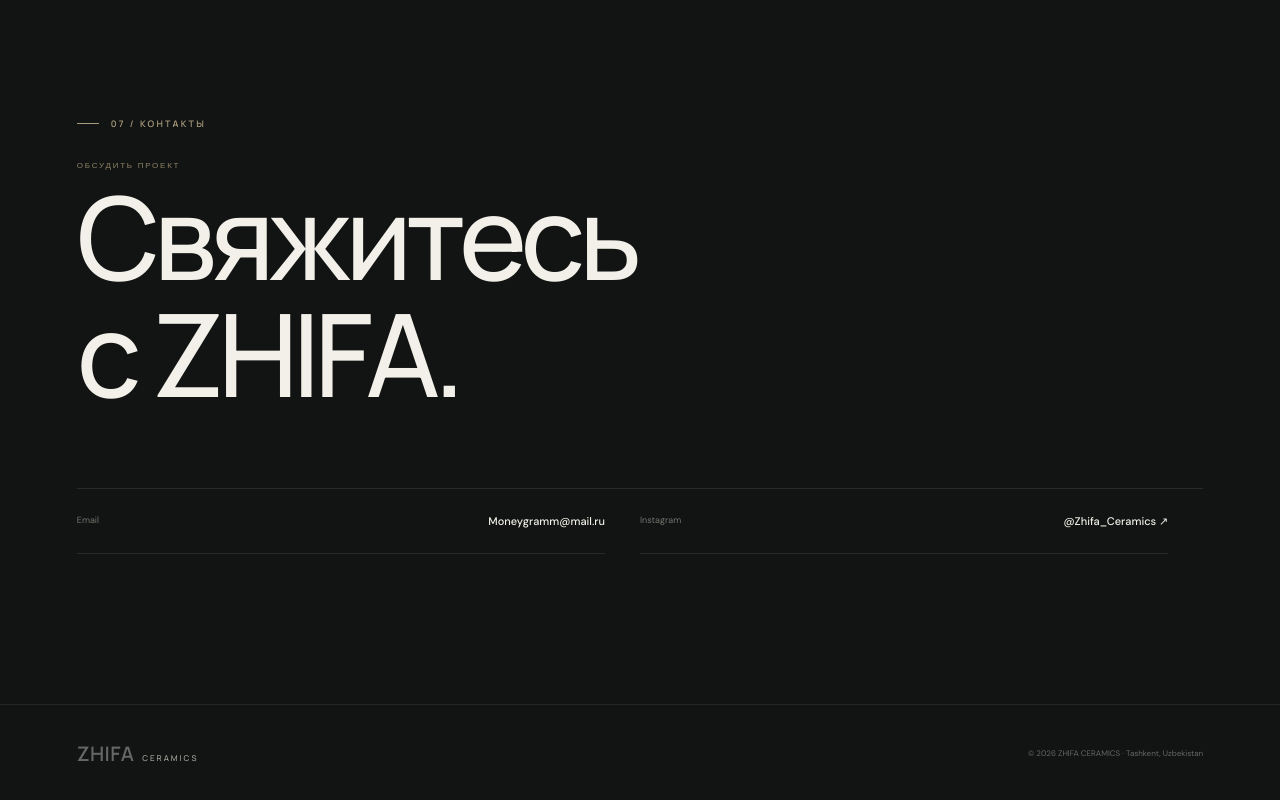
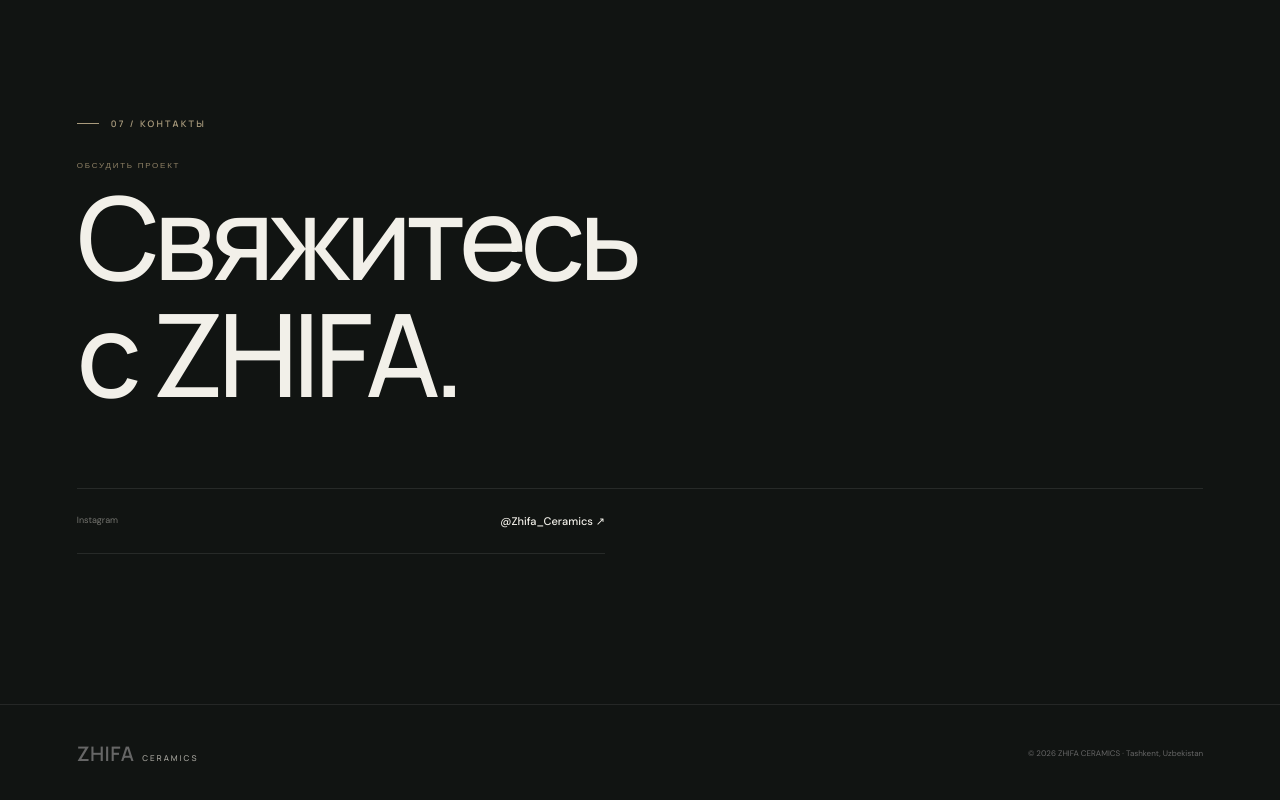
Before and after one commit to gramslab666-lang/zhifa-ceramics, a plain HTML site: page index.html in a window 1280 px wide. Shown: the part 8570-9370 px from the top of the page. Drawn offline with Linux system fonts and the light colour scheme.

```diff
--- a/index.html
+++ b/index.html
@@ -150,7 +150,7 @@
 <section class="contact" id="contact"><div class="section-label">07 / КОНТАКТЫ</div>
 <div class="contact-main reveal-v7"><p>ОБСУДИТЬ ПРОЕКТ</p><h2>Свяжитесь<br>с ZHIFA.</h2></div>
 <div class="contact-grid reveal-v7">
-<a href="mailto:Moneygramm@mail.ru"><span>Email</span><b>Moneygramm@mail.ru</b></a>
+
 
 <a target="_blank" rel="noopener" href="https://instagram.com/Zhifa_Ceramics"><span>Instagram</span><b>@Zhifa_Ceramics ↗</b></a></div></section>
 </main>
```
